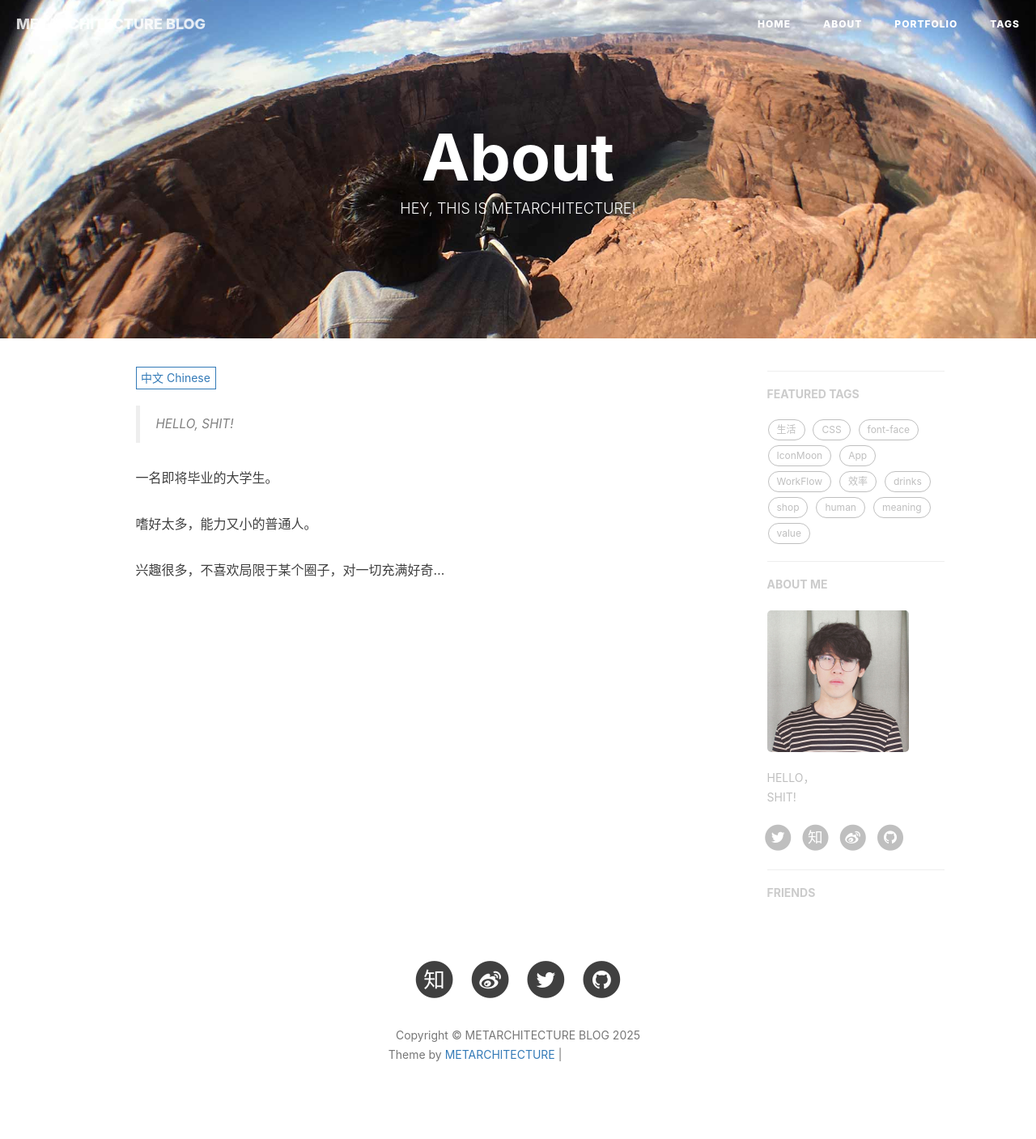
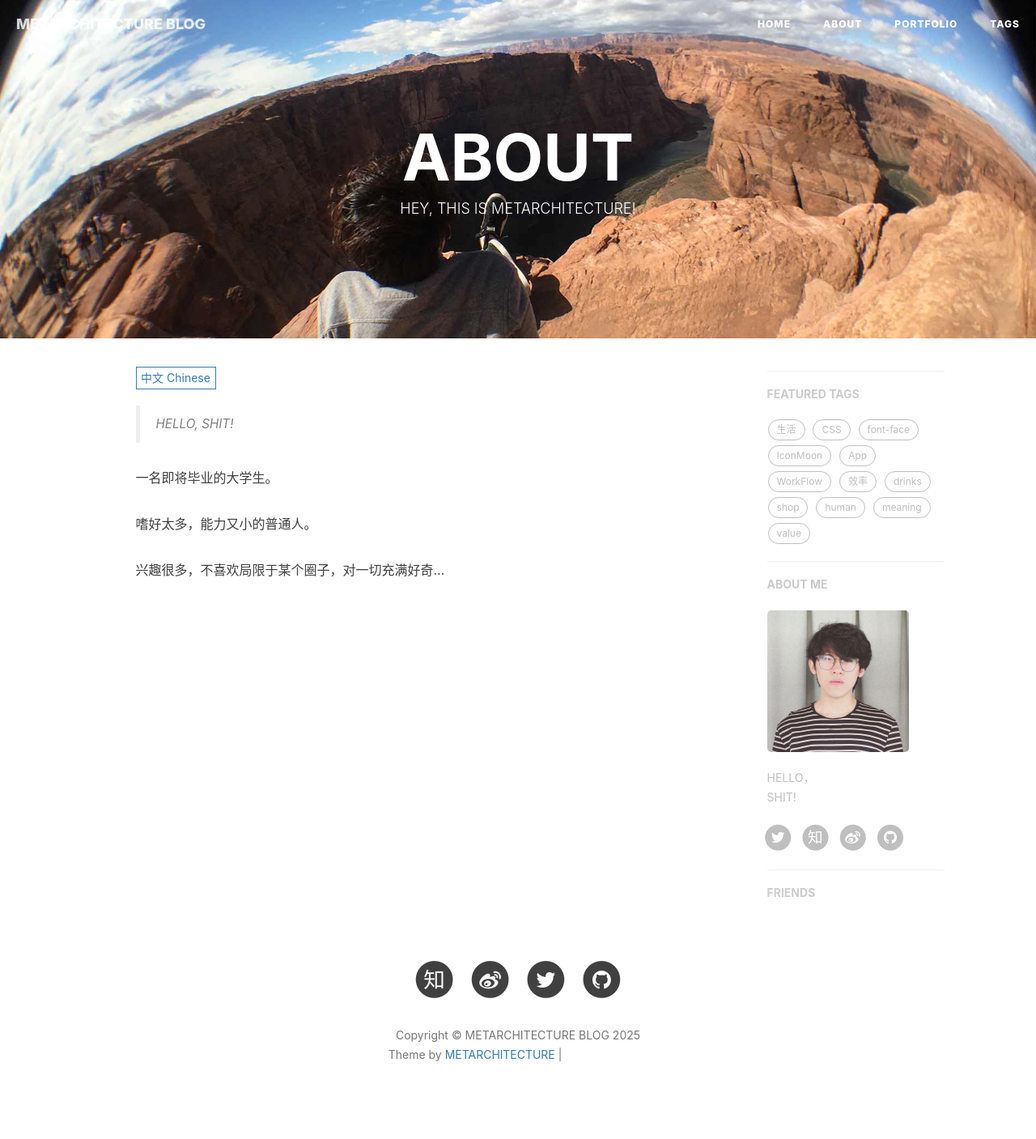
Before and after one commit to METARCHlTECTURE/blog, a Jekyll site: the page built from about.html, in a window 1280 px wide. Shown: the whole page at 81% size. Built offline with Jekyll 4.4.1, drawn with Linux system fonts in a browser that asks for light colours; nearby versions of some CDN libraries; comment, search, counter and statistics services are not loaded; grey boxes are pictures that could not be loaded.

```diff
--- a/about.html
+++ b/about.html
@@ -1,6 +1,6 @@
 ---
 layout: page
-title: "About"
+title: "ABOUT"
 description: "HEY, THIS IS METARCHITECTURE!"
 header-img: "img/about-bg.jpg"
 ---
--- a/tags.html
+++ b/tags.html
@@ -1,5 +1,5 @@
 ---
-title: Tags
+title: TAGS
 layout: default
 description: get busy living or get busy dying
 header-img: "img/tag-bg.jpg"
```
